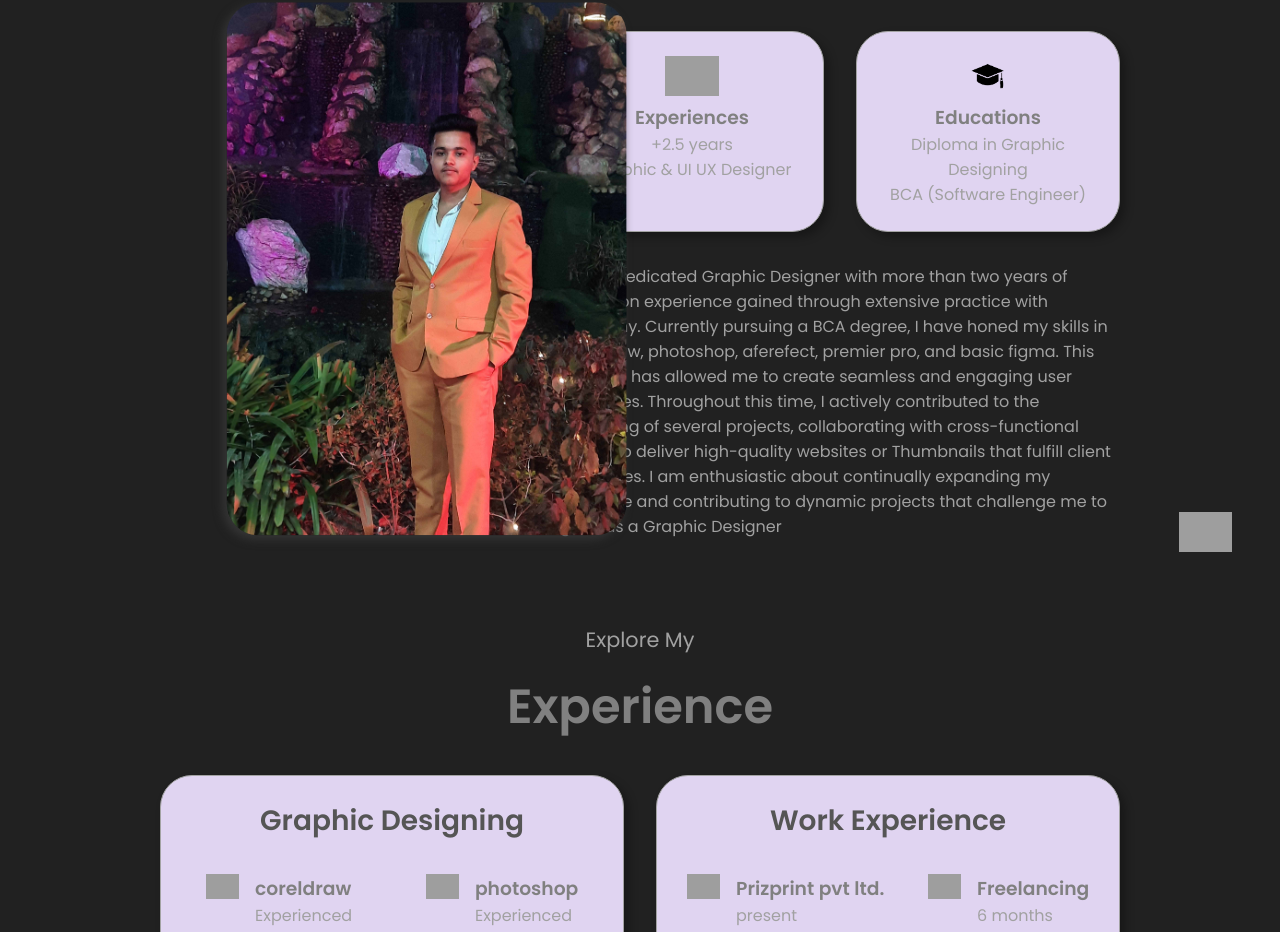
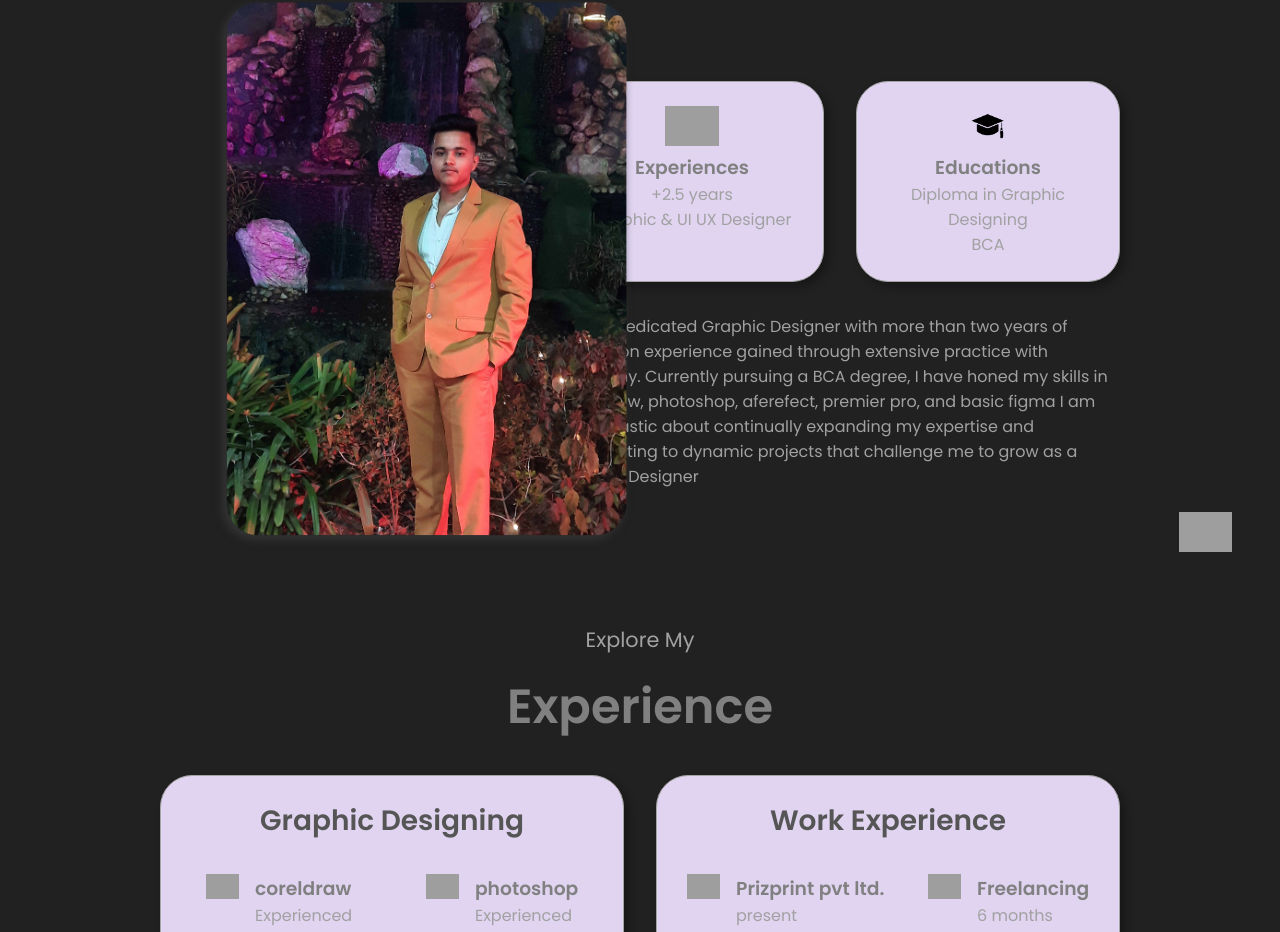
Before and after one commit to a11234567899/Portfolio, a plain HTML site: page index.html in a window 1280 px wide. Shown: the part 1072-2004 px from the top of the page. Drawn offline with Linux system fonts and the light colour scheme; grey boxes are pictures that could not be loaded.

Commit message:
index.html

```diff
--- a/index.html
+++ b/index.html
@@ -634,12 +634,12 @@
                     <div class="details-container">
                         <img src="education-removebg-preview.png" alt="Education icon" class="icon">
                         <h3>Educations</h3>
-                        <p>Diploma in Graphic Designing<br>BCA (Software Engineer)
+                        <p>Diploma in Graphic Designing<br>BCA
                         </p>
                     </div>
                 </div>
                 <div class="text-container">
-                    <p>I am a dedicated Graphic Designer with more than two years of hands-on experience gained through extensive practice with company. Currently pursuing a BCA degree, I have honed my skills in coreldraw, photoshop, aferefect, premier pro, and basic figma. This practice has allowed me to create seamless and engaging user interfaces. Throughout this time, I actively contributed to the Designing of several projects, collaborating with cross-functional teams to deliver high-quality websites or Thumbnails that fulfill client objectives. I am enthusiastic about continually expanding my expertise and contributing to dynamic projects that challenge me to grow as a Graphic Designer</p>
+                    <p>I am a dedicated Graphic Designer with more than two years of hands-on experience gained through extensive practice with company. Currently pursuing a BCA degree, I have honed my skills in coreldraw, photoshop, aferefect, premier pro, and basic figma I am enthusiastic about continually expanding my expertise and contributing to dynamic projects that challenge me to grow as a Graphic Designer</p>
                 </div>
             </div>
         </div>
```
